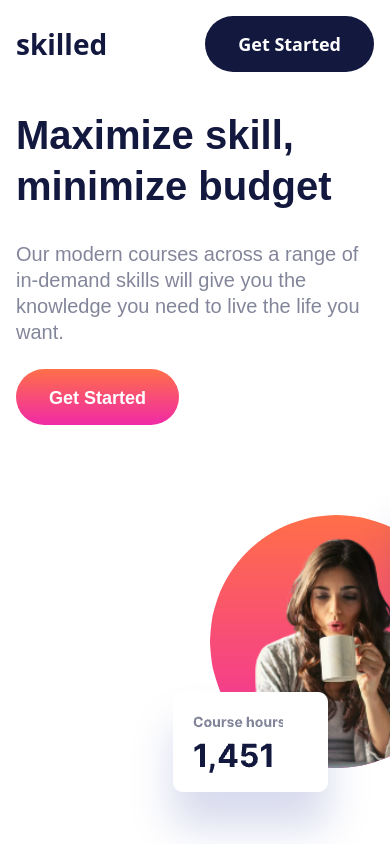
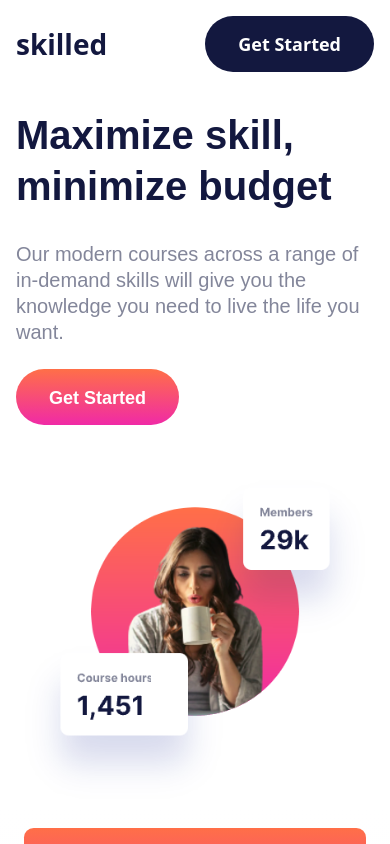
Before and after one commit to Giioz/skilled-elearning-landing-page, a React (Vite) app: page / in a window 390 px wide. Shown: the top 844 px of the page. Built offline with nearby package versions, Linux system fonts and the light colour scheme.

Commit message:
feat: fixed image size

```diff
--- a/src/components/About.tsx
+++ b/src/components/About.tsx
@@ -16,7 +16,7 @@ export const About = () => {
             Get Started
           </button>
         </div>
-        <div className="w-[640px] h-auto flex justify-center md:w-[640px] md:h-[640px] ">
+        <div className="max-w-[640px] h-auto flex justify-center md:w-[640px] md:h-[640px] ">
           <img
             className=" mt-[46px] md:hidden"
             src="./img1.png"
```
